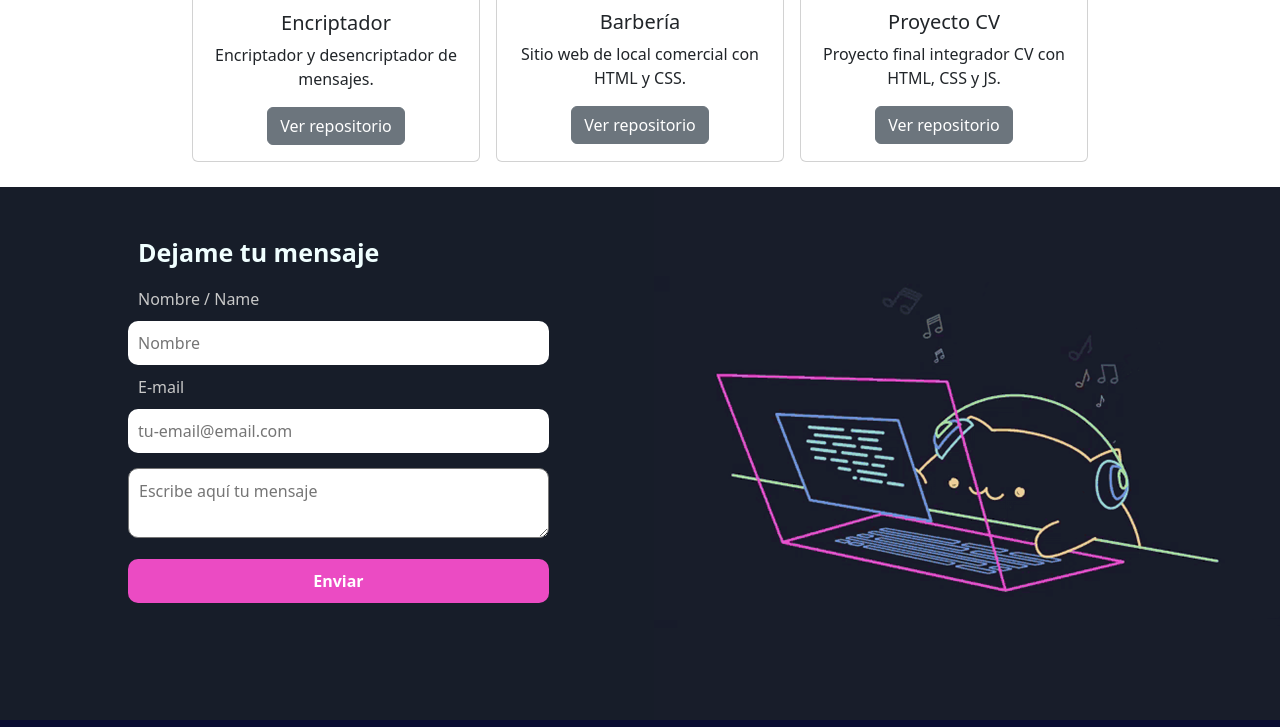
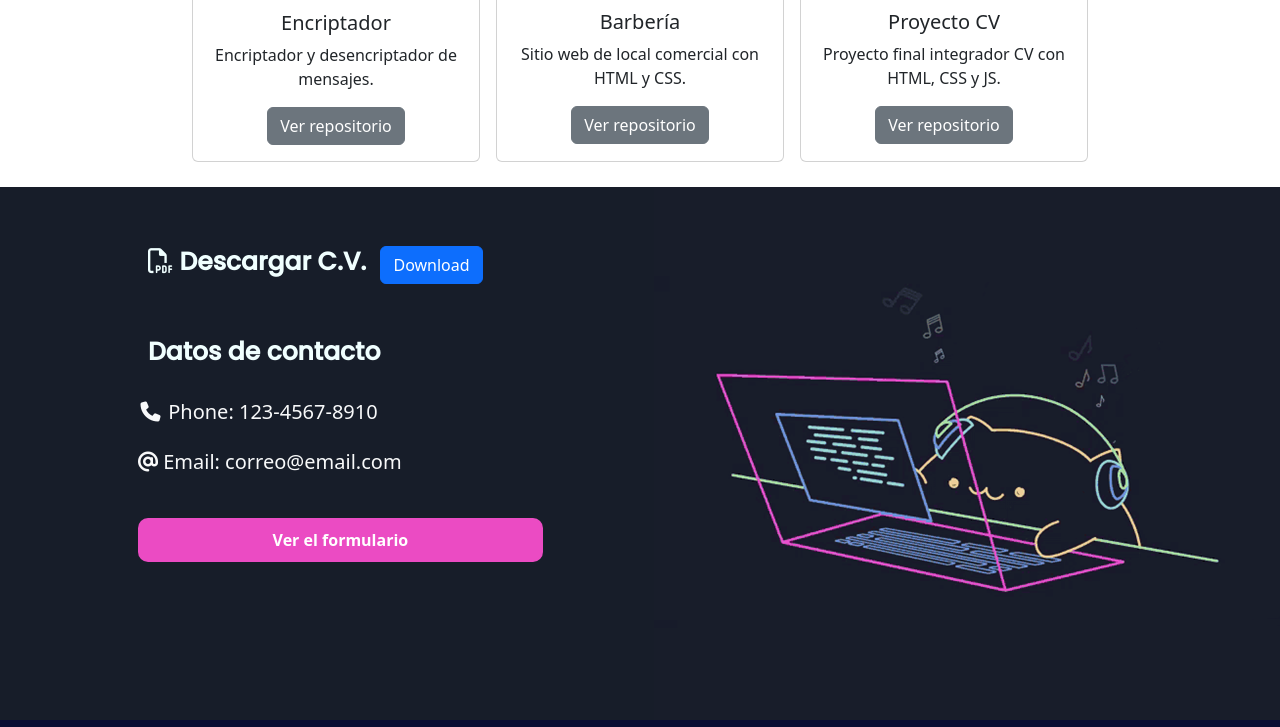
Before and after one commit to karenhan2022/ProyectoCV-KarenH, a plain HTML site: page index.html in a window 1280 px wide. Shown: the part 1970-2697 px from the top of the page. Drawn offline with nearby package versions, Linux system fonts and the light colour scheme.

```diff
--- a/codigojs.js
+++ b/codigojs.js
@@ -1,12 +1,13 @@
 
-// Función para cambiar sección formulario por sección mensaje
-document.getElementById("form-button").onclick = function () {
+// Función para cambiar sección Contacto por formulario de contacto
+
+document.getElementById("form-show").onclick = function () {
+    document.getElementById("form-message").style.display = "none";
+    document.getElementById("form-full").style.display = "block";
+}
+
+// Función para cambiar sección mensaje por sección formulario
+    document.getElementById("form-back").onclick = function () {
     document.getElementById("form-full").style.display = "none";
     document.getElementById("form-message").style.display = "block";
 }
-
-// Función para cambiar sección mensaje por sección formulario
-document.getElementById("form-back").onclick = function () {
-    document.getElementById("form-message").style.display = "none";
-    document.getElementById("form-full").style.display = "block";
-}
--- a/index.html
+++ b/index.html
@@ -162,9 +162,11 @@
 
             <!--------------Sección de contacto-------------------->
 
+            <!--------------Formulario completo-------------------->
+
             <section id="contact" class="contactar">
                 <div id="form-full" class="form-full">
-                    <h3 class="form-titles">Dejame tu mensaje</h3>
+                    <h3 class="form-titles"><i class="fa fa-fw fa-envelope"></i> Dejame tu mensaje</h3>
                     <form class="formulario form-names">
                         <label for="name" class="form">Nombre / Name</label>
                         <input type="text" class="name form" placeholder="Nombre" required>
@@ -172,17 +174,22 @@
                         <input type="text" class="email form" placeholder="tu-email@email.com">
                         <textarea class="textarea" placeholder="Escribe aquí tu mensaje"></textarea>
                         <input type="submit" id="form-button" class="form form-button" value="Enviar">
+                        <a class="btn btn-primary" id="form-back"><i class="fa-solid fa-angle-left"></i></a>
                     </form>
                 </div>
-                <!--------------Botón de descarga del CV------------------->
-                <div>
+
+                <!---------Mensaje para ver el formulario-------------->
+                <div id="form-message">
+                    <!--------------Botón de descarga del CV------------------->
+                    <h4 class="form-titles download-file"><i class="fa-regular fa-file-pdf"></i> Descargar C.V.</h4>
                     <a class="btn btn-primary" id="btn-download" href="imagenes/CV-Karen.pdf" download>Download</a>
-                </div>
 
-                <!---------Mensaje que devuelve el formulario-------------->
-                <div id="form-message">
-                    <h4 class="form-titles">¡Mensaje enviado con éxito!</h4>
-                    <input type="button" id="form-back" class="form form-button" value="Volver al formulario">
+                    <h4 class="form-titles">Datos de contacto</h4>
+
+                    <p class="text-light"><i class="fa fa-fw fa-phone"></i> Phone: 123-4567-8910</p>
+                    <p class="text-light"><i class="fa-solid fa-at"></i> Email: correo@email.com</p>
+
+                    <input type="button" id="form-show" class="form form-button" value="Ver el formulario">
                 </div>
 
                 <div class="form-img">
--- a/styles.css
+++ b/styles.css
@@ -196,7 +196,7 @@ nav ul li a:hover{
 .form-full {
     width: 100%;
     margin-left: 10%;
-    display: block;
+    display: none;
     flex-direction: column;
 }
 
@@ -208,6 +208,7 @@ nav ul li a:hover{
 }
 
 .form-titles {
+    font-family: 'Poppins', sans-serif;
     color: azure;
     font-size: 25px;
     font-weight: bold;
@@ -230,6 +231,7 @@ nav ul li a:hover{
     background-color: rgb(235, 75, 195);
     color: white;
     font-weight: bold;
+    margin-top: 5%;
 }
 
 .form-button:hover {
@@ -239,13 +241,25 @@ nav ul li a:hover{
 }
 
 #form-message {
-    display: none;
-    padding: 25px;
-    margin: 10%;
-    text-align: center;
+    display: block;
+    padding: 10px;
+    margin-left: 10%;
+    text-align: left;
     width: 80%;
     border-radius: 15px;
 }
+
+.text-light {
+    font-size: 20px;
+    color:antiquewhite;
+    margin-top: 20px;
+}
+
+/* Botón de descarga del CV */
+.download-file {
+    display: inline-block;
+}
+
 
 /* CSS Footer con logo */
 
@@ -263,14 +277,6 @@ footer {
 .logo-footer {
     height: 25px;
     border-radius: 50px;
-}
-
-/* Botón de descarga del CV */
-#btn-download {
-    display:scroll;
-    position:fixed;
-    bottom: 100px;
-    right:30px;
 }
 
 
```
